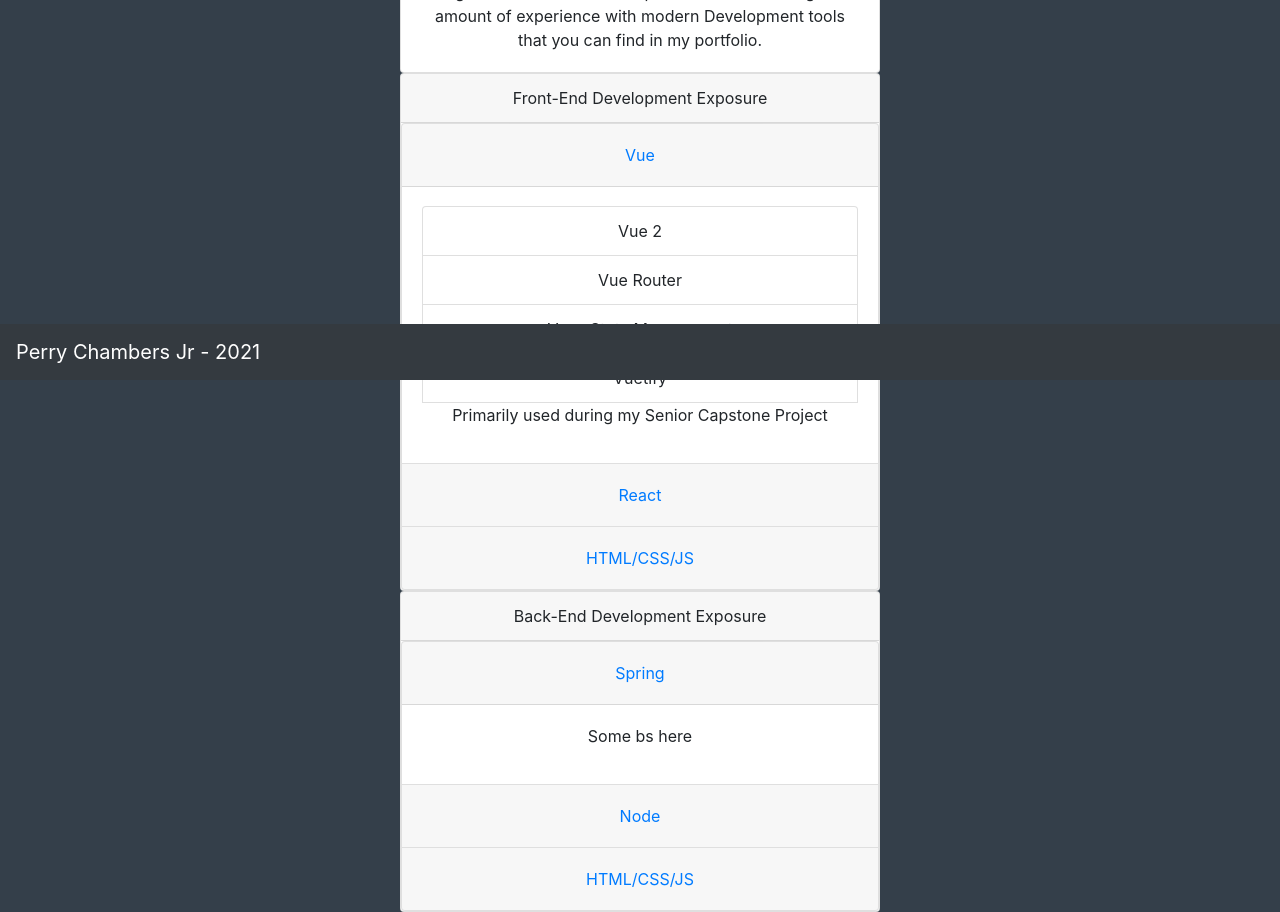
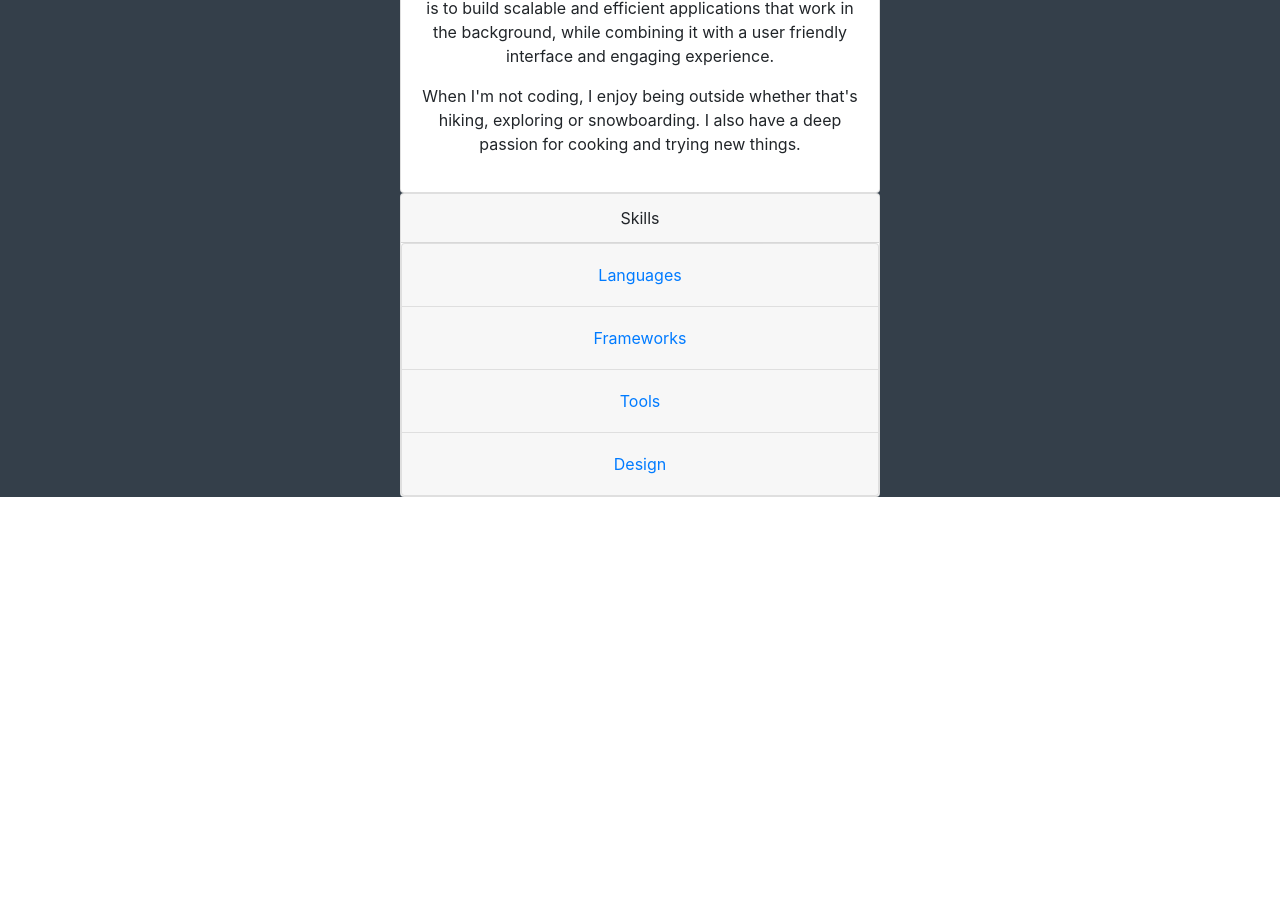
Before and after one commit to perrychambers/Portfolio-Website, a React (Create React App) app in the folder website/: page /Portfolio-Website/about in a window 1280 px wide. Shown: the part 420-1332 px from the top of the page. After the commit the page ends 917 px from the top, so only its background shows below. Built offline with nearby package versions, Linux system fonts and the light colour scheme.

Commit message:
About Page nearly finished

```diff
--- a/website/src/App.js
+++ b/website/src/App.js
@@ -8,7 +8,7 @@
 import Layout from './components/Layout'
 import NavigationBar from './components/NavigationBar'
 import Jumbotron from './components/Jumbotron'
-import Footer from './components/Footer'
+//import Footer from './components/Footer'
 import Portfolio from './components/routes/Portfolio'
 
 // const divStyle = {
@@ -31,7 +31,7 @@
             </Switch>
           </Router>
         </Layout>
-      <Footer />
+      {/* <Footer /> */}
     </>
   );
 }
--- a/website/src/components/routes/About.js
+++ b/website/src/components/routes/About.js
@@ -15,36 +15,35 @@
     <div className='aboutInfo'>
         <Styled>
             <Card>
-                <Card.Header className='text-center'>About Me</Card.Header>
+                <Card.Header className='text-center'>Background</Card.Header>
                     <Card.Body className='text-center'>
-                        I am a new Graduate with a B.S. in Software Engineering from the Pennsylvania State University.
+                        <p> I am a new Graduate with a B.S. in Software Engineering with a minor in Computer Science. from the Pennsylvania State University. </p>
+                        <p>As a software engineer, I enjoy turning an idea into a reality through the use of good code and design.
+                            My goal is to build scalable and efficient applications that work in the background, while combining it with a user friendly interface and engaging experience.
+                        </p>
+                        <p>When I'm not coding, I enjoy being outside whether that's hiking, exploring or snowboarding. I also have a deep passion for cooking and trying new things.</p>
 
-                        My friends and peers would describe me as a hard worker that strives to complete a task to the best of my
-                        ability and efficiently as I can be.
-
-                        I am seeking employment as a Software Engineer in the Web Development Field. I have a good amount of experience with modern Development
-                        tools that you can find in my portfolio.
                     </Card.Body>
             </Card>
             {/* // FRONT END */}
             <Card>
-                <Card.Header className='text-center'>Front-End Development Exposure</Card.Header>
+                <Card.Header className='text-center'>Skills</Card.Header>
                 {/* <Card.Img className='cardImg' variant='top'/> */}
-                <Accordion defaultActiveKey='0'>
+                <Accordion>
                     <Card>
                         <Card.Header className='text-center'>
                             <Accordion.Toggle as={Button} variant='link' eventKey='0'>
-                                Vue
+                                Languages
                             </Accordion.Toggle>
                         </Card.Header>
                         <Accordion.Collapse eventKey='0'>
                             <Card.Body>
                                 <ListGroup className='text-center'>
-                                    <ListGroup.Item>Vue 2</ListGroup.Item>
-                                    <ListGroup.Item>Vue Router</ListGroup.Item>
-                                    <ListGroup.Item>Vuex State Management</ListGroup.Item>
-                                    <ListGroup.Item>Vuetify</ListGroup.Item>
-                                    <p className='text-center'>Primarily used during my Senior Capstone Project</p>
+                                    <ListGroup.Item>JavaScript (ES6)</ListGroup.Item>
+                                    <ListGroup.Item>HTML/CSS</ListGroup.Item>
+                                    <ListGroup.Item>Java</ListGroup.Item>
+                                    <ListGroup.Item>C/C++</ListGroup.Item>
+                                    <ListGroup.Item>Python</ListGroup.Item>
                                 </ListGroup>
                             </Card.Body>
                         </Accordion.Collapse>
@@ -52,15 +51,18 @@
                     <Card>
                         <Card.Header className='text-center'>
                             <Accordion.Toggle as={Button} variant='link' eventKey='1'>
-                                React
+                                Frameworks
                             </Accordion.Toggle>
                         </Card.Header>
                         <Accordion.Collapse eventKey='1'>
                             <Card.Body>
                                 <ListGroup className='text-center'>
-                                    <ListGroup.Item>React Router</ListGroup.Item>
-                                    <ListGroup.Item>React-Bootstrap</ListGroup.Item>
-                                    <p>React was used to create this website</p>
+                                    <ListGroup.Item>Vue (Vuex, Router, Vuetify)</ListGroup.Item>
+                                    <ListGroup.Item>React (Router)</ListGroup.Item>
+                                    <ListGroup.Item>Node</ListGroup.Item>
+                                    <ListGroup.Item>Spring</ListGroup.Item>
+                                    <ListGroup.Item>Express</ListGroup.Item>
+                                    <ListGroup.Item>Spring</ListGroup.Item>
                                 </ListGroup>
                             </Card.Body>
                         </Accordion.Collapse>
@@ -68,44 +70,20 @@
                     <Card>
                         <Card.Header className='text-center'>
                             <Accordion.Toggle as={Button} variant='link' eventKey='2'>
-                                HTML/CSS/JS
+                                Tools
                             </Accordion.Toggle>
                         </Card.Header>
                         <Accordion.Collapse eventKey='2'>
-                            <Card.Body>Hello!</Card.Body>
-                        </Accordion.Collapse>
-                    </Card>
-                </Accordion>
-            </Card>
-            {/* Back END */}
-            <Card>
-                <Card.Header className='text-center'>Back-End Development Exposure</Card.Header>
-                {/* <Card.Img className='cardImg' variant='top'/> */}
-                <Accordion defaultActiveKey='0'>
-                    <Card>
-                        <Card.Header className='text-center'>
-                            <Accordion.Toggle as={Button} variant='link' eventKey='0'>
-                                Spring
-                            </Accordion.Toggle>
-                        </Card.Header>
-                        <Accordion.Collapse eventKey='0'>
                             <Card.Body>
                                 <ListGroup className='text-center'>
-                                    <p>Some bs here</p>
-                                </ListGroup>
-                            </Card.Body>
-                        </Accordion.Collapse>
-                    </Card>
-                    <Card>
-                        <Card.Header className='text-center'>
-                            <Accordion.Toggle as={Button} variant='link' eventKey='1'>
-                                Node
-                            </Accordion.Toggle>
-                        </Card.Header>
-                        <Accordion.Collapse eventKey='1'>
-                            <Card.Body>
-                                <ListGroup className='text-center'>
-                                    <p>Some bs here</p>
+                                    <ListGroup.Item>Git & Github</ListGroup.Item>
+                                    <ListGroup.Item>Chrome DevTools</ListGroup.Item>
+                                    <ListGroup.Item>Vue, React DevTools</ListGroup.Item>
+                                    <ListGroup.Item>MongoDB</ListGroup.Item>
+                                    <ListGroup.Item>Postman</ListGroup.Item>
+                                    <ListGroup.Item>SQL, MySQL</ListGroup.Item>
+                                    <ListGroup.Item>AWS (Lambda, API Gateway, S3, CodePipeline) </ListGroup.Item>
+
                                 </ListGroup>
                             </Card.Body>
                         </Accordion.Collapse>
@@ -113,18 +91,22 @@
                     <Card>
                         <Card.Header className='text-center'>
                             <Accordion.Toggle as={Button} variant='link' eventKey='2'>
-                                HTML/CSS/JS
+                                Design
                             </Accordion.Toggle>
                         </Card.Header>
                         <Accordion.Collapse eventKey='2'>
-                            <Card.Body>Hello!</Card.Body>
+                            <Card.Body>
+                                <ListGroup className='text-center'>
+                                    <ListGroup.Item>Photoshop</ListGroup.Item>
+                                    <ListGroup.Item>Illustrator</ListGroup.Item>
+                                    <ListGroup.Item>Prototyping</ListGroup.Item>
+                                </ListGroup>
+                            </Card.Body>
                         </Accordion.Collapse>
                     </Card>
                 </Accordion>
             </Card>
-
         </Styled>
-
     </div>
     )
 
```
